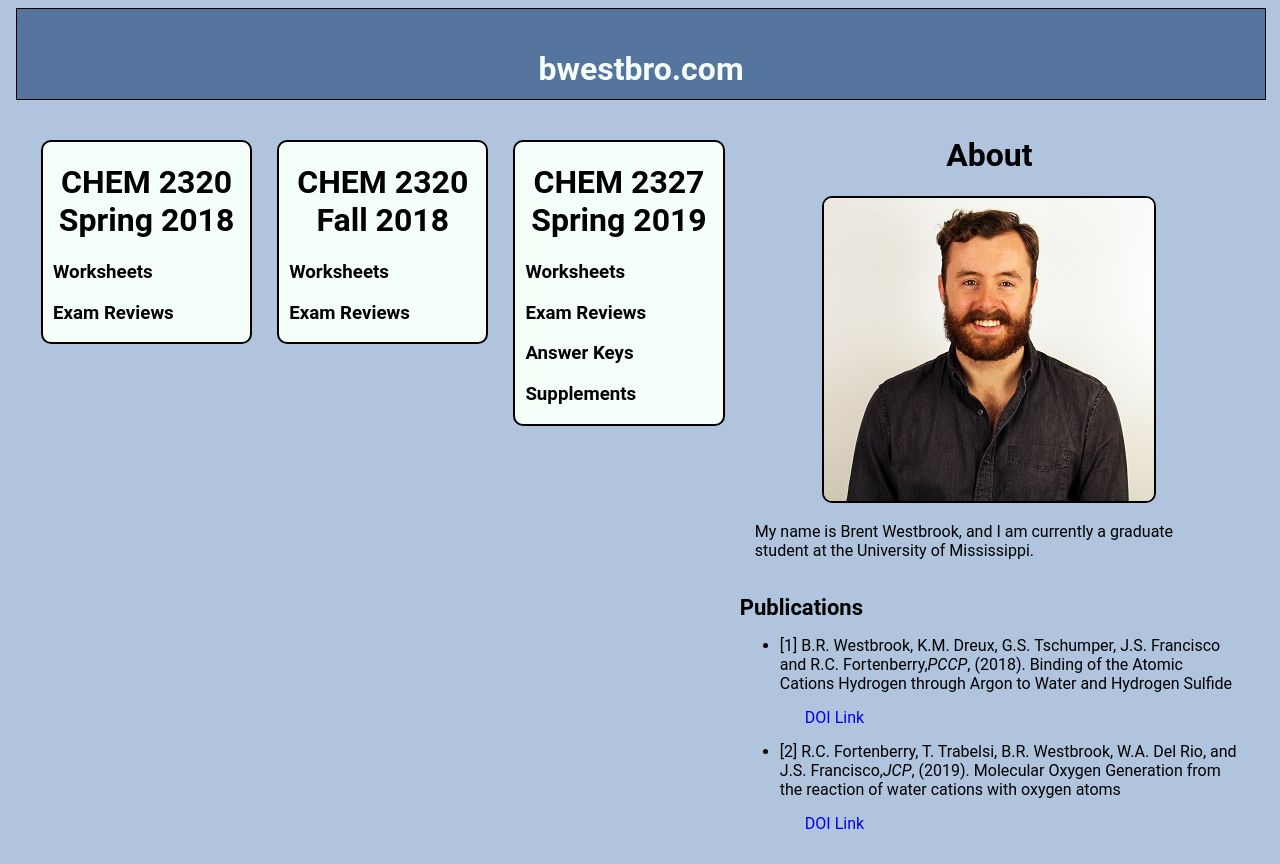
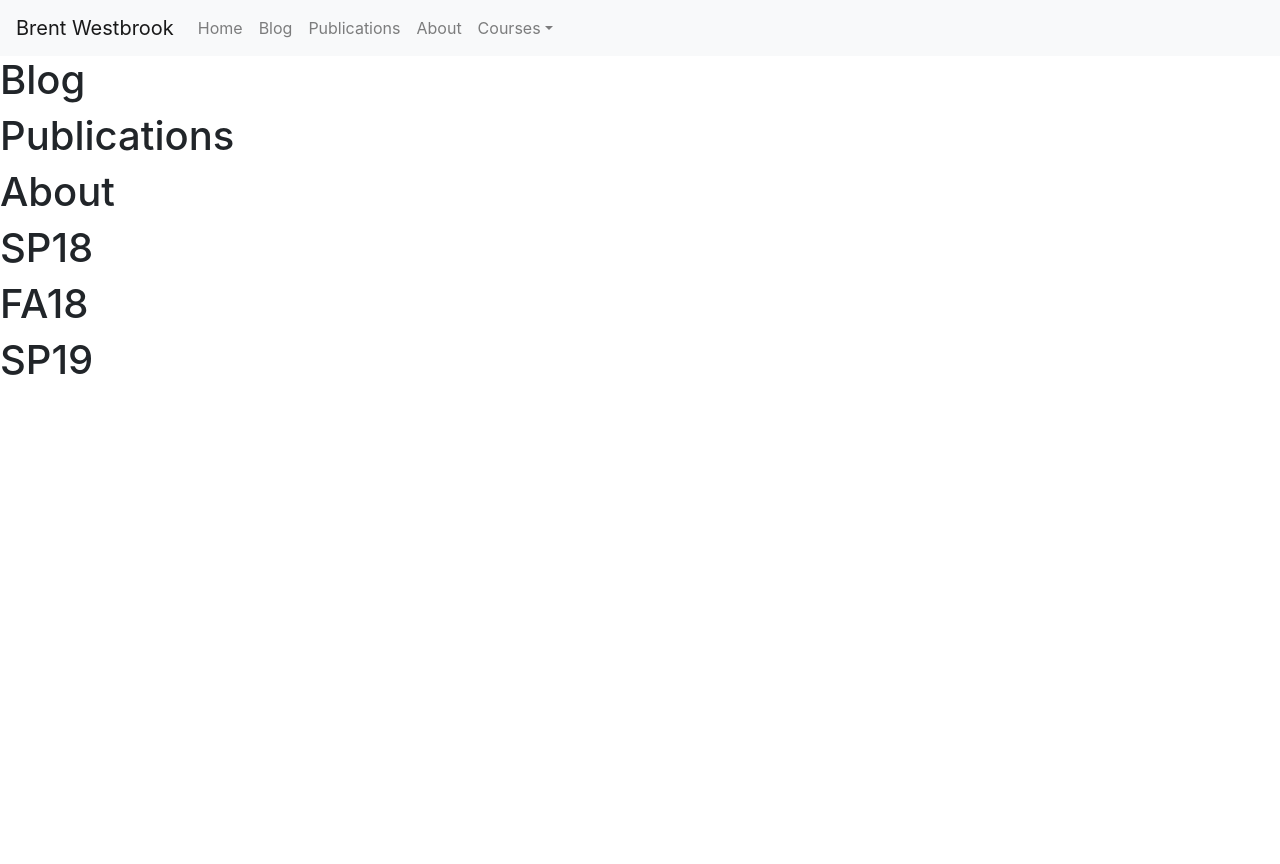
Before and after one commit to ntBre/bwestbro.com, a React (Create React App) app: page / in a window 1280 px wide. After the commit the page ends 800 px from the top, so only its background shows below. Built offline with nearby package versions, Linux system fonts and the light colour scheme.

Commit message:
new navbar

```diff
--- a/package.json
+++ b/package.json
@@ -3,7 +3,9 @@
   "version": "0.1.0",
   "private": true,
   "dependencies": {
+    "bootstrap": "^4.3.1",
     "react": "^16.8.6",
+    "react-bootstrap": "^1.0.0-beta.10",
     "react-dom": "^16.8.6",
     "react-pdf": "^4.1.0",
     "react-scripts": "3.0.1"
--- /dev/null
+++ b/src/About.js
@@ -0,0 +1,8 @@
+import React from "react"
+
+function About() {
+    return (
+        <h1>About</h1>
+    )
+}
+export default About
--- /dev/null
+++ b/src/App.js
@@ -0,0 +1,32 @@
+import React from "react"
+import NavBar from "./NavBar"
+import Blog from "./Blog"
+import Pubs from "./Pubs"
+import About from "./About"
+import SP18 from "./SP18"
+import FA18 from "./FA18"
+import SP19 from "./SP19"
+
+class App extends React.Component {
+    render() {
+        return (
+            <div>
+                <link
+                    rel="stylesheet"
+                    href="https://maxcdn.bootstrapcdn.com/bootstrap/4.3.1/css/bootstrap.min.css"
+                    integrity="sha384-ggOyR0iXCbMQv3Xipma34MD+dH/1fQ784/j6cY/iJTQUOhcWr7x9JvoRxT2MZw1T"
+                    crossorigin="anonymous"
+                />
+                <NavBar />
+                <Blog />
+                <Pubs />
+                <About />
+                <SP18 />
+                <FA18 />
+                <SP19 />
+            </div>
+        )
+
+    }
+}
+export default App
--- /dev/null
+++ b/src/Blog.js
@@ -0,0 +1,8 @@
+import React from "react"
+
+function Blog() {
+    return (
+        <h1>Blog</h1>
+    )
+}
+export default Blog
--- /dev/null
+++ b/src/FA18.js
@@ -0,0 +1,8 @@
+import React from "react"
+
+function FA18() {
+    return (
+        <h1>FA18</h1>
+    )
+}
+export default FA18
--- /dev/null
+++ b/src/NavBar.js
@@ -0,0 +1,26 @@
+import React from "react"
+import { Form, Button, NavDropdown, Navbar, Nav, FormControl } from 'react-bootstrap';
+
+function NavBar() {
+    return (
+        <Navbar bg="light" expand="lg">
+            <Navbar.Brand href="#home">Brent Westbrook</Navbar.Brand>
+            <Navbar.Toggle aria-controls="basic-navbar-nav" />
+            <Navbar.Collapse id="basic-navbar-nav">
+                <Nav className="mr-auto">
+                    <Nav.Link href="#home">Home</Nav.Link>
+                    <Nav.Link href="#blog">Blog</Nav.Link>
+                    <Nav.Link href="#pubs">Publications</Nav.Link>
+                    <Nav.Link href="#about">About</Nav.Link>
+                    <NavDropdown title="Courses" id="basic-nav-dropdown">
+                        <NavDropdown.Item href="#sp18">CHEM 2320</NavDropdown.Item>
+                        <NavDropdown.Item href="#fa18">CHEM 2320</NavDropdown.Item>
+                        <NavDropdown.Item href="#sp19">CHEM 2327</NavDropdown.Item>
+                        <NavDropdown.Divider />
+                    </NavDropdown>
+                </Nav>
+            </Navbar.Collapse>
+        </Navbar>
+    )
+}
+export default NavBar
--- /dev/null
+++ b/src/Pubs.js
@@ -0,0 +1,8 @@
+import React from "react"
+
+function Pubs() {
+    return (
+        <h1>Publications</h1>
+    )
+}
+export default Pubs
--- /dev/null
+++ b/src/SP18.js
@@ -0,0 +1,8 @@
+import React from "react"
+
+function SP18() {
+    return (
+        <h1>SP18</h1>
+    )
+}
+export default SP18
--- /dev/null
+++ b/src/SP19.js
@@ -0,0 +1,8 @@
+import React from "react"
+
+function SP19() {
+    return (
+        <h1>SP19</h1>
+    )
+}
+export default SP19
--- a/src/index.js
+++ b/src/index.js
@@ -1,19 +1,19 @@
 import React from 'react';
 import ReactDOM from 'react-dom';
-import './index.css';
+import App from "./App"
 import brent from './images/brent.jpg';
 
-function App() {
+function OldApp() {
 
 	return (
+		<body>
 
-	<body>
 			<div class="top-bar">
 				<h1 class="header">bwestbro.com</h1>
 			</div>
 			<div class="main">
 				<h1>About</h1>
-	    <img class="headshot" src={brent} alt="Brent"/>
+				<img class="headshot" src={brent} alt="Brent" />
 				<p>My name is Brent Westbrook, and I am currently
 				  a graduate student at the University of
 	      Mississippi. </p>
@@ -73,10 +73,6 @@ function App() {
 	);
 }
 
-function Welcome(props) {
-    return <h1>hello, {props.name}</h1>;
-}
-
 ReactDOM.render(
 	<App />,
 	document.getElementById('root')
```
Also changed, not shown: 2 other files (tests, documents, lock files or other folders). Lines whose indentation alone changed are shown as unchanged.
